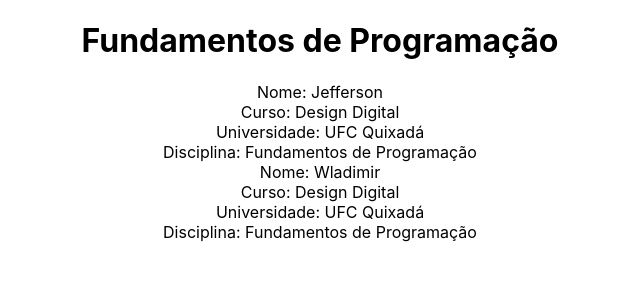
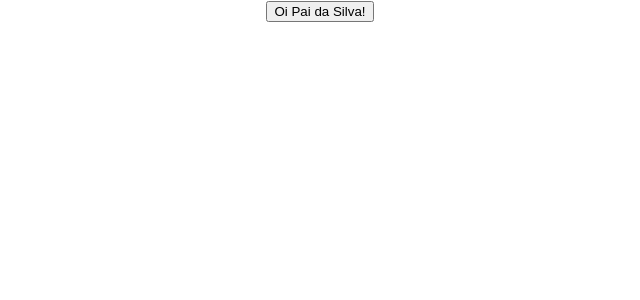
Before and after one commit to jeffersoncarvalho/ufc_2022_2, a React (Create React App) app in the folder WEB/introducao/: page / in a window 1280 px wide. Shown: the top 300 px of the page, without its empty margins (320-960 px from the left). Built offline with nearby package versions, Linux system fonts and the light colour scheme.

Commit message:
pai filho

```diff
--- a/WEB/introducao/src/App.js
+++ b/WEB/introducao/src/App.js
@@ -1,16 +1,25 @@
 import './App.css';
 
 //import OlaMundo from "./components/OlaMundo"
-import Estudante from './components/universidade/Estudante'
+//import Estudante from './components/universidade/Estudante'
 //import {Vecna as V,Eleven, Will} from "./components/StrangerThings"
 //import * as StrangerThings from "./components/StrangerThings"
 //import Calculadora from './components/Calculadora';
 //import IMC from './components/IMC';
-import Grupo from './components/vingadores/Grupo';
-import Heroi from './components/vingadores/Heroi';
-import Disciplina from './components/universidade/Disciplina';
+//import Grupo from './components/vingadores/Grupo';
+//import Heroi from './components/vingadores/Heroi';
+//import Disciplina from './components/universidade/Disciplina';
+import Pai from './components/paifilho/Pai';
 
 function App() {
+  return (
+    <div className="App">
+      <Pai />
+    </div>
+  );
+}
+
+/*function App() {
   return (
     <div className="App">
       <Disciplina titulo='Fundamentos de Programação'>
@@ -27,7 +36,7 @@
       </Disciplina>
     </div>
   );
-}
+}*/
 
 /*function App() {
   return (
--- /dev/null
+++ b/WEB/introducao/src/components/paifilho/Filho.jsx
@@ -0,0 +1,21 @@
+import React from "react";
+
+const Filho = ({nomePai,callbackPai,funcaoDeSomar}) => {
+
+    const acaoBotao = ()=>{
+        //alert('Eu sou a ação do botão')
+        console.log(funcaoDeSomar(3,2))
+    }
+
+    return (
+        <div>
+            <button
+                onClick={acaoBotao}
+            >
+                Oi {nomePai}!
+            </button>
+        </div>
+    )
+}
+
+export default Filho
--- /dev/null
+++ b/WEB/introducao/src/components/paifilho/Pai.jsx
@@ -0,0 +1,25 @@
+import React from "react";
+import Filho from "./Filho";
+
+const Pai = () => {
+
+    const callbackPai = (msg)=> {
+        alert('Oi meu filho ' + msg)
+    }
+
+    const somar = (x,y)=> {
+        return x + y
+    }
+
+    return (
+        <div>
+            <Filho
+                nomePai='Pai da Silva'
+                callbackPai={callbackPai}
+                funcaoDeSomar={somar}
+                 />
+        </div>
+    )
+}
+
+export default Pai
--- a/WEB/introducao/src/components/universidade/Disciplina.jsx
+++ b/WEB/introducao/src/components/universidade/Disciplina.jsx
@@ -8,7 +8,7 @@
                 React.Children.map(
                     children,
                     (estudante)=>{
-                        return React.cloneElement(estudante,{disciplina:titulo})
+                        return React.cloneElement(estudante,{disciplina:titulo,nova:'teste'})
                     }
                 )
             }
```
